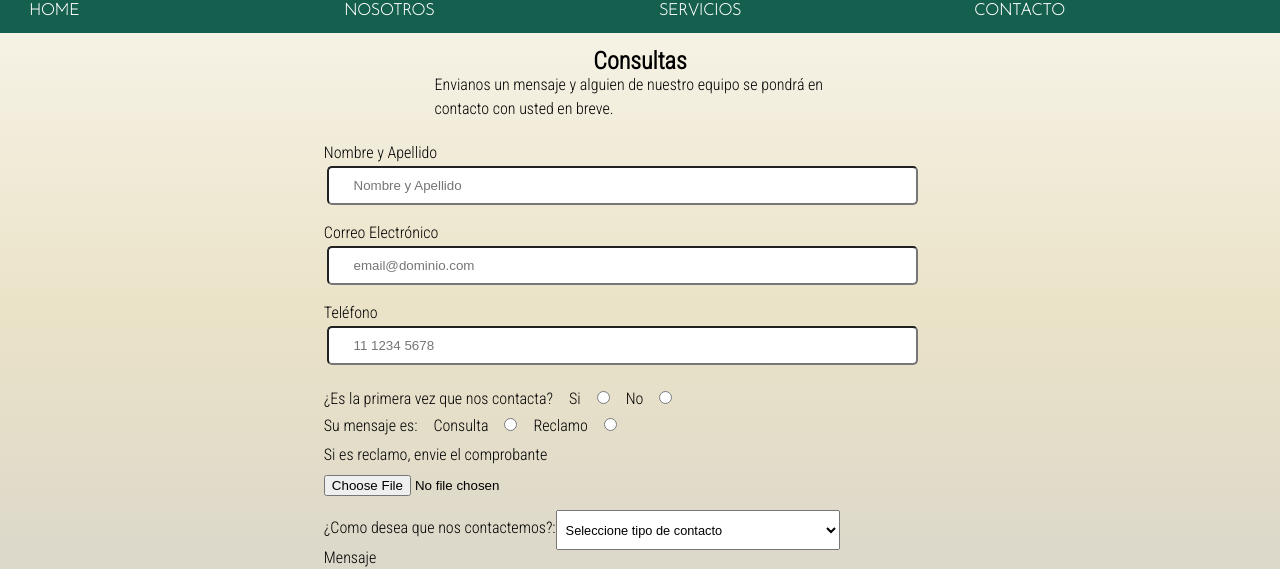
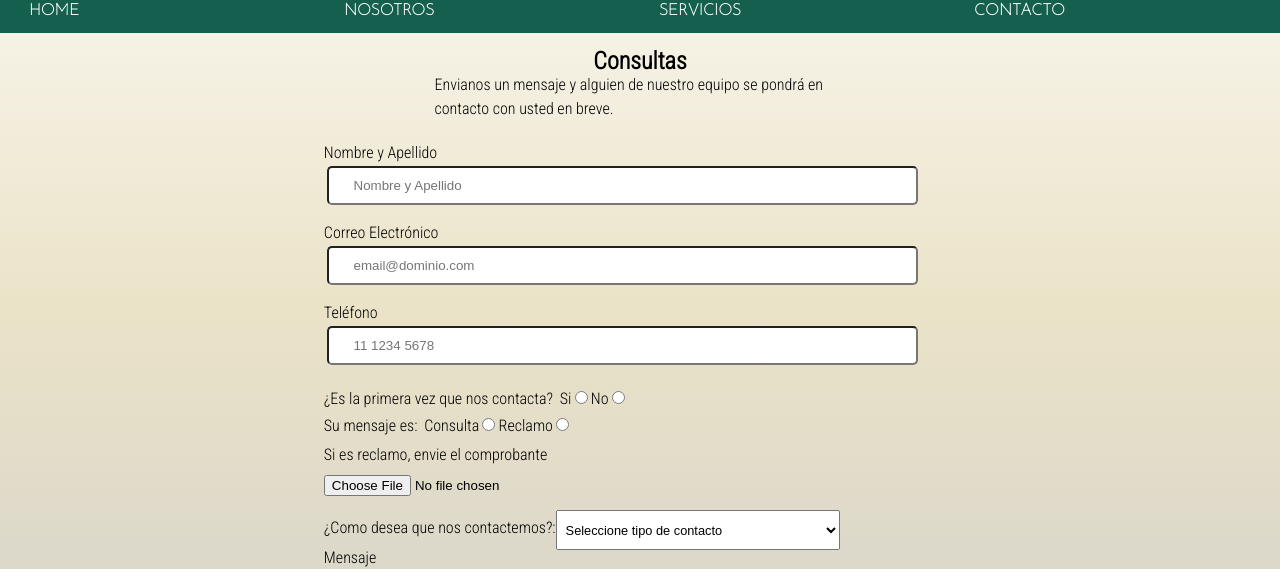
Before and after one commit to rodrigosandez24/TPCaC24, a plain HTML site: page contacto.html in a window 1280 px wide. Shown: the part 216-785 px from the top of the page. Drawn offline with Linux system fonts and the light colour scheme.

```diff
--- a/contacto.html
+++ b/contacto.html
@@ -56,7 +56,7 @@
                 <input type="tel" id="tel" name="tel" class="input-form" required placeholder="11 1234 5678">
 
                 <div class="check" id="check">
-                    <p><b>¿Es la primera vez que nos contacta?</b></p>
+                    <p>¿Es la primera vez que nos contacta?&nbsp </p>
                     <label class="form-tags" for="es-cliente" id="si">Si</label>
                     <input type="radio" name="form-tags">
                     <label class="form-tags" for="es-cliente" id="no">No</label>
@@ -64,7 +64,7 @@
                 </div>
 
                 <div class="check" id="check">
-                    <p><b>Su mensaje es: </b></p>
+                    <p>Su mensaje es:&nbsp</p>
                     <label class="form-tags" for="es-consulta" id="consulta">Consulta</label>
                     <input type="radio" name="form-tags-consulta">
                     <label class="form-tags" for="es-reclamo" id="reclamo">Reclamo</label>
--- a/css/style.css
+++ b/css/style.css
@@ -257,7 +257,7 @@
     display: flex;
     flex-direction: row;
     align-items: baseline;
-    gap: 1em;
+    gap: 0.2em;
 }
 
 .tipo-contacto {
```
